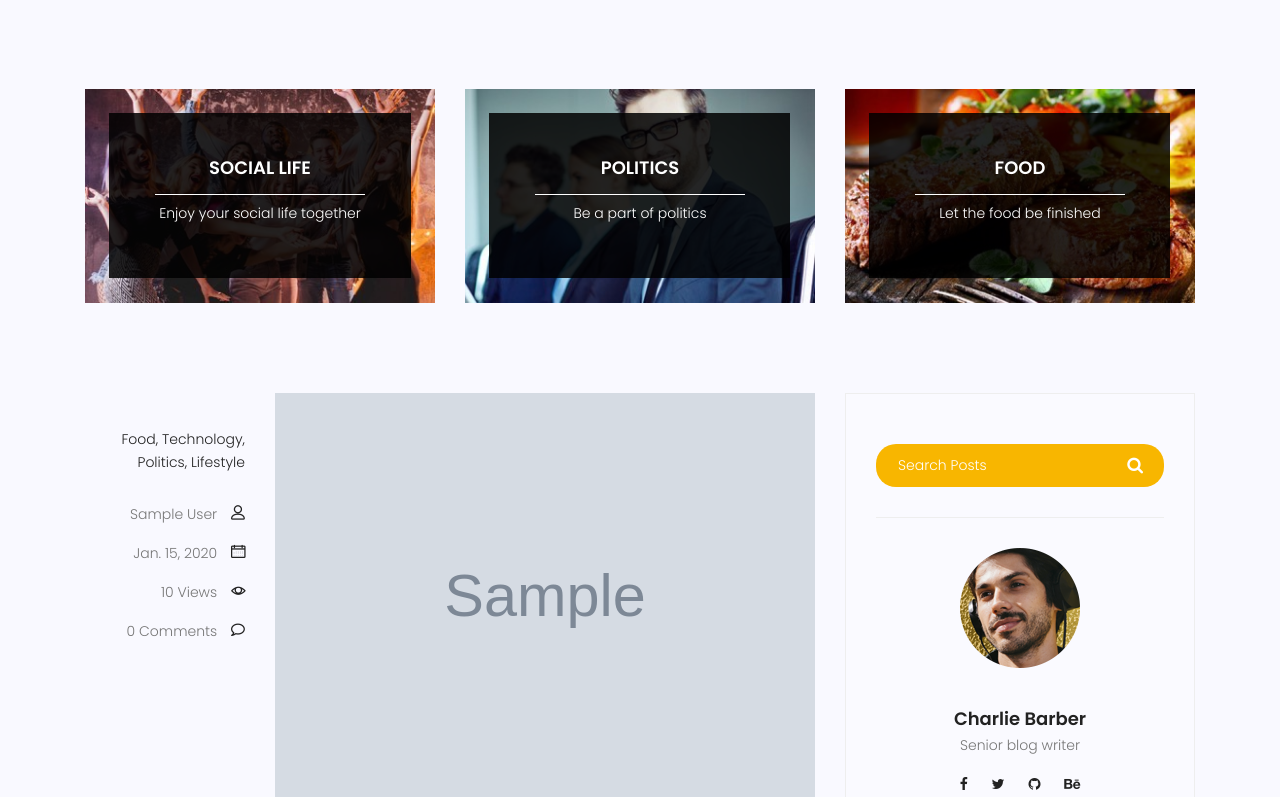
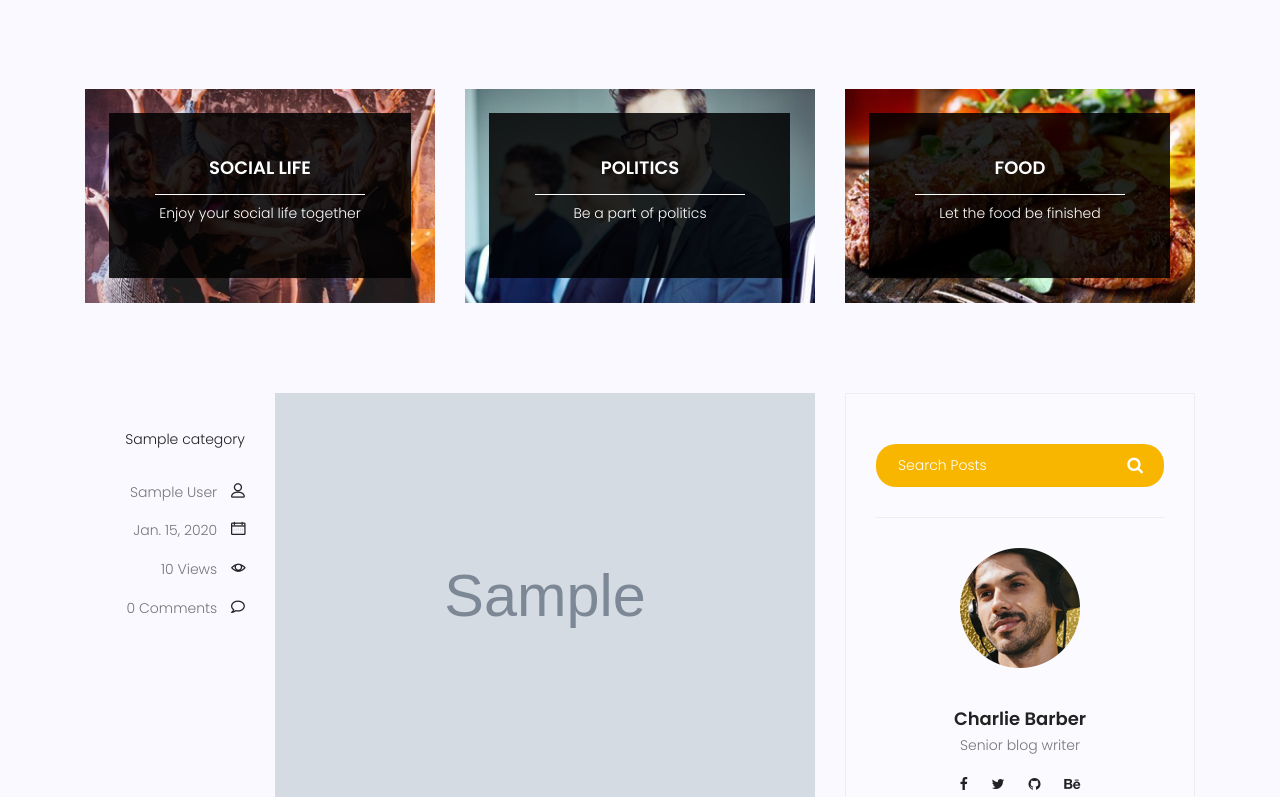
Before and after one commit to iamsahar/mysite, a Django app: page /blog/ in a window 1280 px wide. Shown: the part 689-1486 px from the top of the page. Run offline with Django 3.2, Linux system fonts and the light colour scheme; tables that the repository leaves empty hold one stand-in row (values such as "Sample post"); grey boxes marked "Sample" are stand-in pictures; some libraries are stand-ins or nearby versions.

Commit message:
created category model in blog and modified other parts accordingly

```diff
--- a/blog/admin.py
+++ b/blog/admin.py
@@ -1,5 +1,5 @@
 from django.contrib import admin
-from blog.models import Post
+from blog.models import Post, Category
 
 class PostAdmin(admin.ModelAdmin):
     date_hierarchy = "created_date"
@@ -7,4 +7,6 @@ class PostAdmin(admin.ModelAdmin):
     list_display = ("title", "author", "counted_views", "status", "published_date", "created_date")
     list_filter = ("status", "author")
     search_fields = ["title", "content"]
+
+admin.site.register(Category)
 admin.site.register(Post, PostAdmin)
--- a/blog/models.py
+++ b/blog/models.py
@@ -2,6 +2,13 @@ from importlib.resources import contents
 from turtle import title
 from django.db import models
 from django.contrib.auth.models import User
+
+class Category(models.Model):
+    name = models.CharField(max_length=255)
+
+    def __str__(self):
+        return self.name
+
 
 class Post(models.Model):
     image = models.ImageField(upload_to="blog/", default="blog/default.jpg")
@@ -9,7 +16,7 @@ class Post(models.Model):
     title = models.CharField(max_length=255)
     content = models.TextField()
     # tags =
-    # category =
+    category = models.ManyToManyField(Category, )
     counted_views = models.IntegerField(default=0)
     status = models.BooleanField(default=False)
     published_date = models.DateTimeField(null=True)
--- a/blog/views.py
+++ b/blog/views.py
@@ -1,6 +1,6 @@
 from django.shortcuts import render, get_object_or_404
 from blog.models import Post
-from django.utils import timezone
+
 import datetime
 
 def blog_view(request):
--- a/templates/blog/blog-home.html
+++ b/templates/blog/blog-home.html
@@ -90,10 +90,9 @@
 							<div class="single-post row">
 								<div class="col-lg-3  col-md-3 meta-details">
 									<ul class="tags">
-										<li><a href="#">Food,</a></li>
-										<li><a href="#">Technology,</a></li>
-										<li><a href="#">Politics,</a></li>
-										<li><a href="#">Lifestyle</a></li>
+									{% for cat in post.category.all %}
+										<li><a href="#">{{ cat.name }}{% if not forloop.last %} | {% endif %}</a></li>
+									{% endfor %}
 									</ul>
 									<div class="user-details row">
 										<p class="user-name col-lg-12 col-md-12 col-6"><a href="#">{{ post.author.get_full_name }}</a> <span class="lnr lnr-user"></span></p>
```
Also changed, not shown: blog/migrations/0005_category.py (added), blog/migrations/0006_post_category.py (added).
